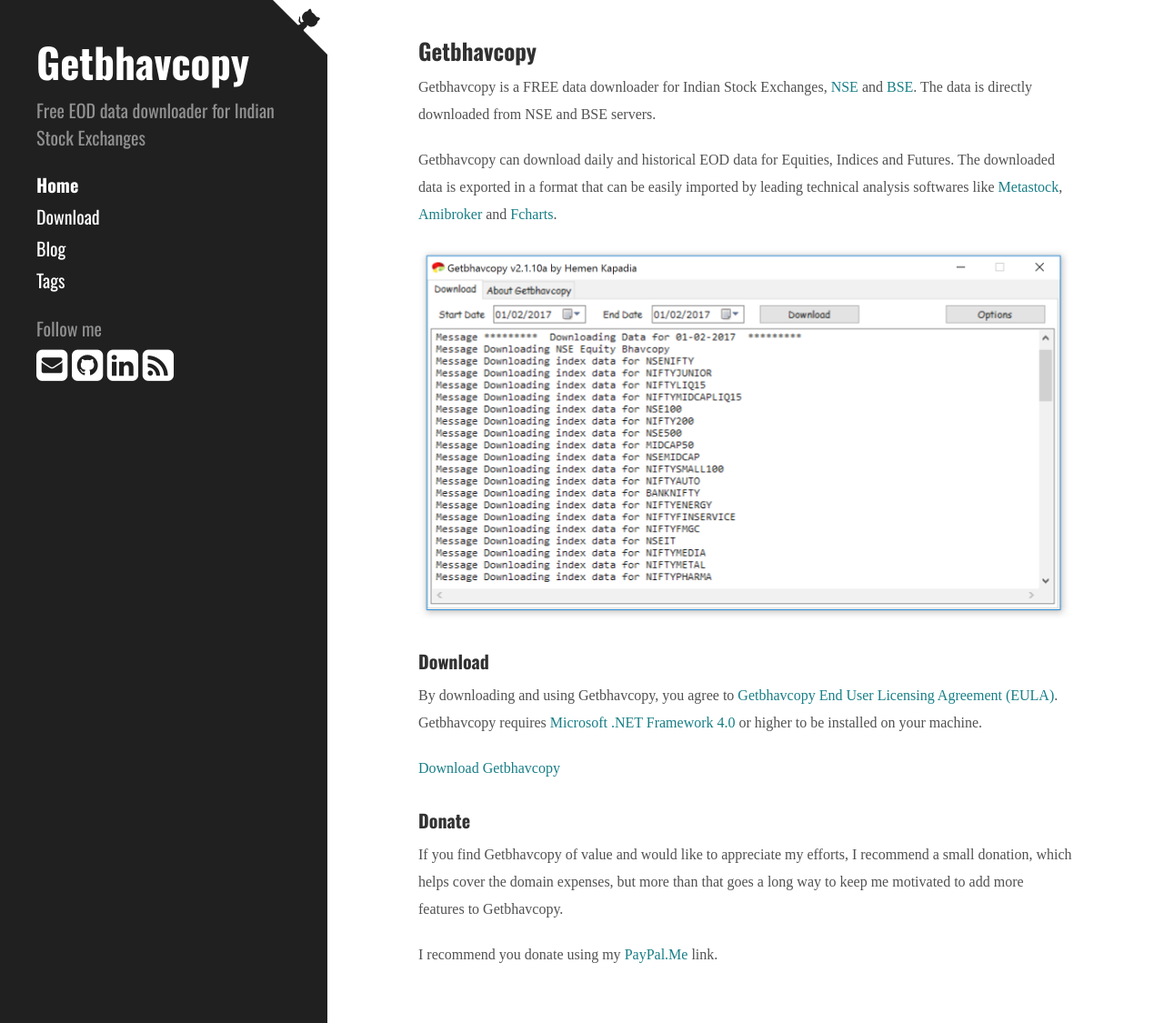
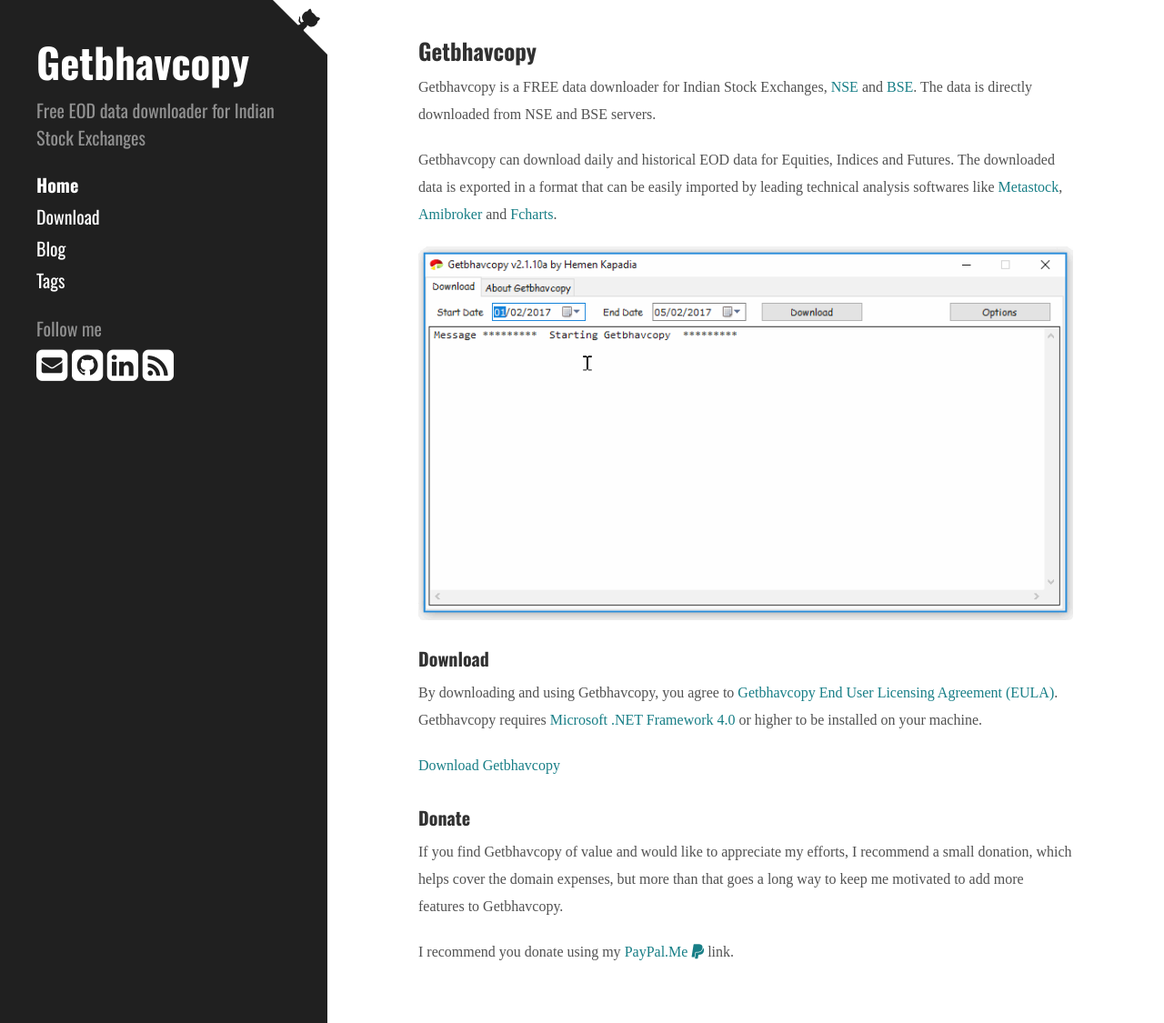
Before and after one commit to hemenkapadia/getbhavcopy, a Jekyll site: the page built from index.md, in a window 1280 px wide and 1125 px high. Shown: the whole window at 91% size. Built offline with Jekyll 4.4.1, drawn with Linux system fonts in a browser that asks for light colours; nearby versions of some CDN libraries; some web fonts are replaced.

Commit message:
Gif image instead of png

```diff
--- a/index.md
+++ b/index.md
@@ -7,7 +7,7 @@
 
 Getbhavcopy can download daily and historical EOD data for Equities, Indices and Futures. The downloaded data is exported in a format that can be easily imported by leading technical analysis softwares like [Metastock][3], [Amibroker][4] and [Fcharts][5].
 
-![Getbhavcopy screenshot](/assets/images/Getbhavcopy.png)
+![Getbhavcopy screenshot](/assets/images/Getbhavcopy.gif)
 
 ### Download
 
@@ -19,7 +19,7 @@
 
 If you find Getbhavcopy of value and would like to appreciate my efforts, I recommend a small donation, which helps cover the domain expenses, but more than that goes a long way to keep me motivated to add more features to Getbhavcopy.
 
-I recommend you donate using my [PayPal.Me][9] link.
+I recommend you donate using my [PayPal.Me <i class="fa fa-paypal" aria-hidden="true"></i>][9] link.
 
 
 [1]: https://www.nseindia.com/
```
Also changed, not shown: assets/images/Getbhavcopy.gif (added).
